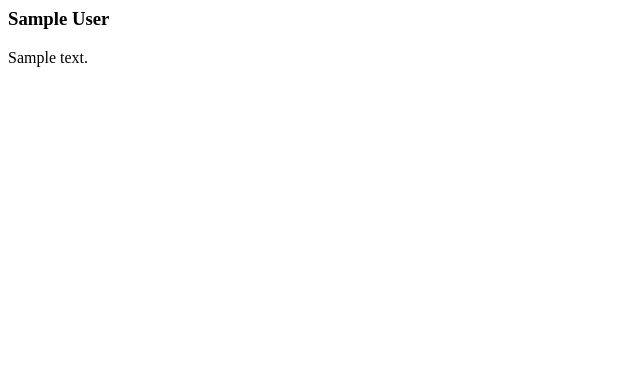
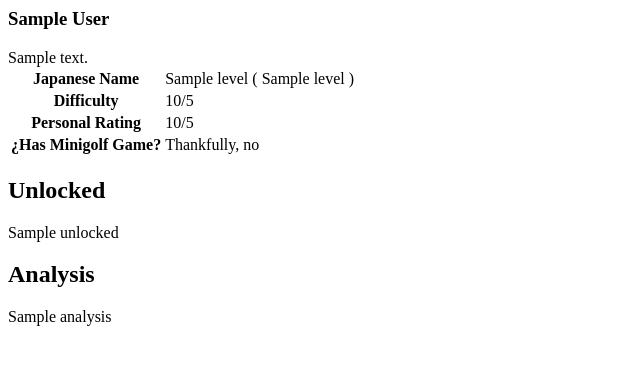
Before and after one commit to jjwmezun/warioland3, a PHP site: template src/templates/partials/level.html.twig in a window 1280 px wide. Shown: the top 365 px of the page, without its empty margins (0-640 px from the left). Run offline with PHP 8.4, Linux system fonts and the light colour scheme; the template is opened without the code that fills it: most values are stand-ins (such as "Sample title", 1, 10 or a date in 2020); some libraries are stand-ins or nearby versions.

Commit message:
Add mo’ info to level page

```diff
--- a/src/templates/partials/level.html.twig
+++ b/src/templates/partials/level.html.twig
@@ -1,4 +1,34 @@
 <header class="lv-header lv-{{ level.code|lower }}">
     <h3 class="lv-header-title lv-header-title-{{ level.code|lower }}" title="{{ level.fullName }}">{{ level.fullName }}</h3>
     {% include( "partials/level-header-content.html.twig" ) %}
+    <table>
+        {% if level.japaneseName is not empty %}
+            <tr>
+                <th scope="row">Japanese Name</th>
+                <td>{{ level.japaneseName }}{% if level.japaneseNameRomaji is not empty %} ( {{ level.japaneseNameRomaji }} ){% endif %}</td>
+            </tr>
+        {% endif %}
+        <tr>
+            <th scope="row">Difficulty</th>
+            <td>{{ level.difficultyScore }}/5</td>
+        </tr>
+        <tr>
+            <th scope="row">Personal Rating</th>
+            <td>{{ level.qualityScore }}/5</td>
+        </tr>
+        <tr>
+            <th scope="row">¿Has Minigolf Game?</th>
+            <td>{% if level.hasMinigolf %}Unfortunately, yes{% else %}Thankfully, no{% endif %}</td>
+        </tr>
+    </table>
+    {% if level.unlocked is not empty %}
+        <section>
+            <h2>Unlocked</h2>
+            <div>{{ level.unlocked|raw }}</div>
+        </section>
+    {% endif %}
+    <section>
+        <h2>Analysis</h2>
+        <div>{{ level.analysis|raw }}</div>
+    </section>
 </header>
```
Also changed, not shown: src/modules/Level.php (+43 -1 lines), src/modules/LevelFactory.php (+21 -2 lines).
